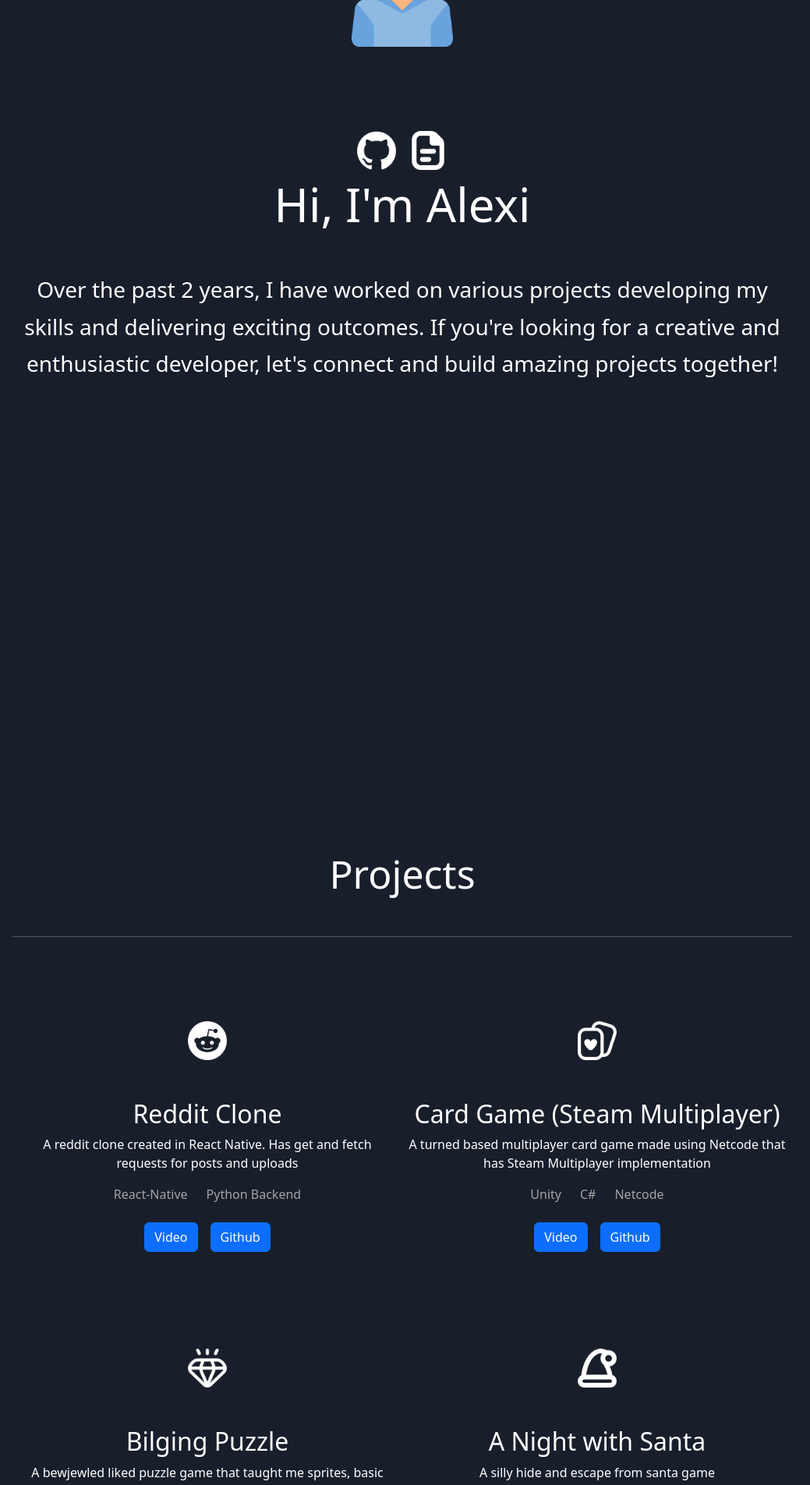
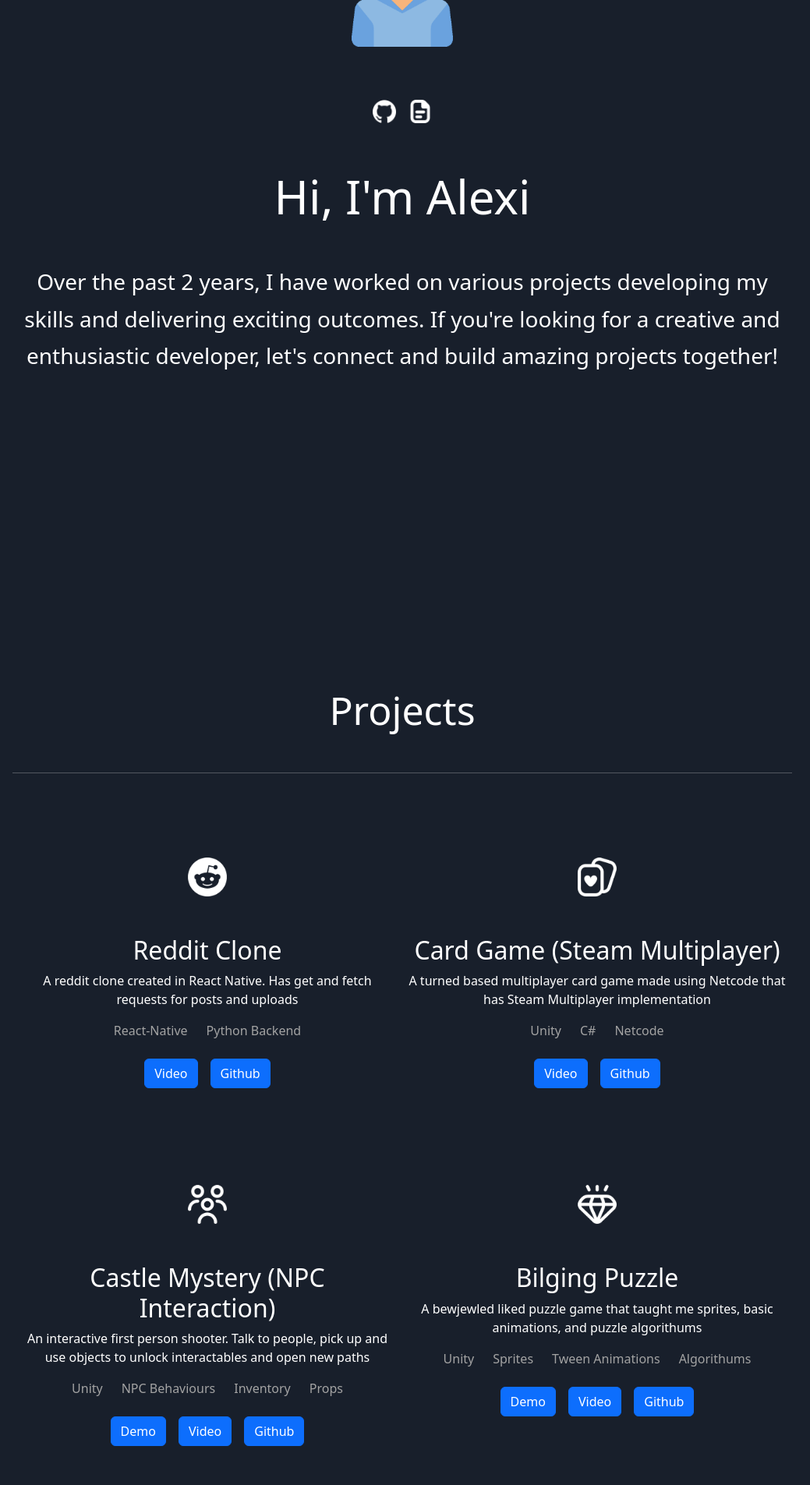
Before and after one commit to alexiosiko/portfolio, a React (Create React App) app: page / in a window 1280 px wide. Shown: the part 440-2345 px from the top of the page at 78% size, without its empty margins (124-1163 px from the left). Built offline with nearby package versions, Linux system fonts and the light colour scheme.

Commit message:
Small changes

```diff
--- a/src/App.js
+++ b/src/App.js
@@ -1,6 +1,6 @@
 import './App.css';
 import Navigation from './components/Navigation.js';
-import Intro from './Intro.js';
+import Intro from './components/Intro.js';
 import Projects from './components/Projects.js';
 import Contact from './components/Contact.js';
 import 'bootstrap/dist/css/bootstrap.css';
--- a/src/Intro.css
+++ b/src/components/Intro.css
@@ -1,6 +1,6 @@
 .icon {
-	width: 50px;
-	height: 50px;
+	width: 30px;
+	height: 30px;
 	transition: 0.2s;
 }
 .icon:hover {
--- a/src/Intro.js
+++ b/src/components/Intro.js
@@ -1,15 +1,15 @@
 import './Intro.css';
-import Face from './resources/face.png';
+import Face from './../resources/face.png';
 import { Image } from "react-bootstrap";
-import Github from './resources/github.png';
-import Resume from './resources/resume.png';
-import ResumePdf from './resources/react-resume.pdf';
+import Github from './../resources/github.png';
+import Resume from './../resources/resume.png';
+import ResumePdf from './../resources/react-resume.pdf';
 
 export default function Intro() {
 	return (
 		<div className="hidden">
 			<img src={Face} height={200} width={130} style={{marginTop: 300, marginBottom: 100}} alt='face' />
-			<div style={{  margin: 'auto'}}>
+			<div style={{  margin: 'auto', marginBottom: 50, marginTop: -40}}>
 				<Image onClick={() => window.open("https://github.com/alexiosiko", '_blank')} src={Github} className='m-2 icon' alt='github'/>
 				<Image onClick={() => window.open(ResumePdf, '_blank')} src={Resume} className='m-2 icon'alt='resume'/>
 			</div>
--- a/src/components/Projects.js
+++ b/src/components/Projects.js
@@ -8,7 +8,7 @@ export default function Projects() {
 
 	return (
 		<>
-			<h1 className="hidden" style={{ marginTop: 600, marginBottom: 50, fontSize: 50 }} >Projects</h1>
+			<h1 className="hidden" style={{ marginTop: 400, marginBottom: 50, fontSize: 50 }} >Projects</h1>
 			<hr style={{ marginBottom: 100 }}/>
 			<div className="grid-container" >
 				{projects.map((project, index) =>
--- a/src/components/ProjectsData.js
+++ b/src/components/ProjectsData.js
@@ -14,6 +14,15 @@ export const projects = [
 		tags: ['Unity', 'C#', "Netcode"],
 		github: 'https://github.com/alexiosiko/Card-Game-Multiplayer',
 		videoId: 'https://www.youtube.com/watch?v=vrnBL6YnJ48',
+	},
+	{
+		title: 'Castle Mystery (NPC Interaction)',
+		description: 'An interactive first person shooter. Talk to people, pick up and use objects to unlock interactables and open new paths',
+		image: require('./../resources/users-alt.png'),
+		tags: ['Unity', 'NPC Behaviours', 'Inventory', 'Props'],
+		demo: 'https://alexiosiko.github.io/Castle-Npcs/',
+		github: 'https://github.com/alexiosiko/Castle-Npcs',
+		videoId: 'https://www.youtube.com/watch?v=227b1uaZAvI',
 	},
 	{
 		title: 'Bilging Puzzle',
@@ -34,15 +43,7 @@ export const projects = [
 		videoId: 'https://www.youtube.com/watch?v=bY5-YUApvAY',
 	},
 
-	{
-		title: 'Castle Mystery (NPC Interaction)',
-		description: 'An interactive first person shooter. Talk to people, pick up and use objects to unlock interactables and open new paths',
-		image: require('./../resources/users-alt.png'),
-		tags: ['Unity', 'NPC Behaviours', 'Inventory', 'Props'],
-		demo: 'https://alexiosiko.github.io/Castle-Npcs/',
-		github: 'https://github.com/alexiosiko/Castle-Npcs',
-		videoId: 'https://www.youtube.com/watch?v=227b1uaZAvI',
-	},
+
 	{
 		title: '2D Slime Game',
 		description: 'Break dirts blocks to reveal slime that interact with and spread nutrients',
```
